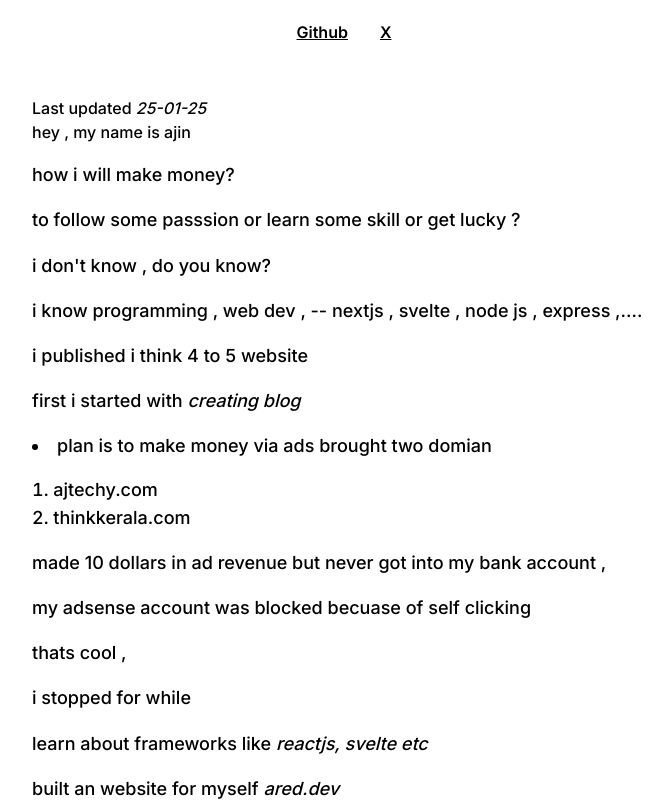
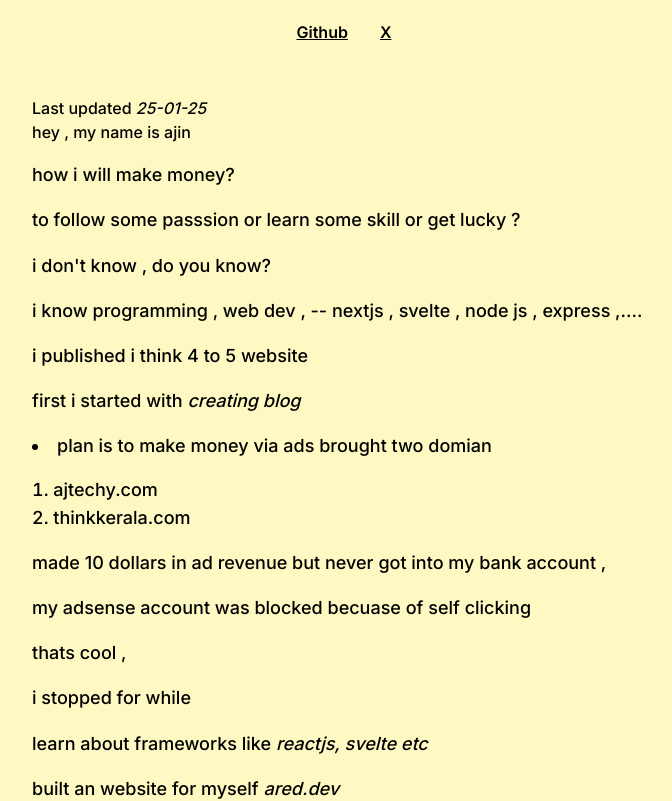
Before and after one commit to aajinn/0Ared, a Next.js app: page / in a window 1280 px wide. Shown: the top 801 px of the page, without its empty margins (296-968 px from the left). Built offline with nearby package versions, Linux system fonts and the light colour scheme.

Commit message:
changed bg color : bg-yellow-100

```diff
--- a/src/app/globals.css
+++ b/src/app/globals.css
@@ -2,6 +2,9 @@
 @tailwind components;
 @tailwind utilities;
 
+body {
+  @apply bg-yellow-100;
+}
 strong {
   font-size: x-large;
 }
```
Lines whose indentation alone changed are shown as unchanged.
